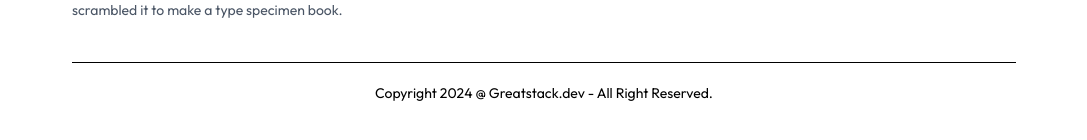
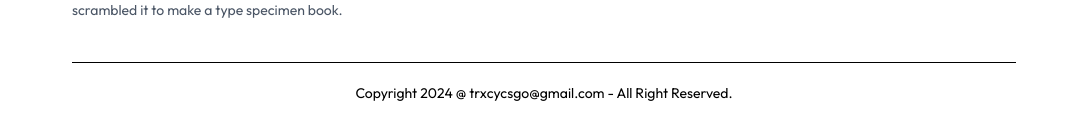
Before and after one commit to tdogcodes/Prescripto-Healthcare, a React (Vite) app in the folder prescripto/: page /appointment/1 in a window 1280 px wide. Shown: the part 382-522 px from the top of the page, without its empty margins (96-1183 px from the left). Built offline with nearby package versions, Linux system fonts and the light colour scheme.

Commit message:
updated footer

```diff
--- a/prescripto/src/components/Footer.jsx
+++ b/prescripto/src/components/Footer.jsx
@@ -34,7 +34,7 @@ const Footer = () => {
         {/* Copyright Text */}
         <div>
             <hr />
-            <p className='py-5 text-sm text-center '>Copyright 2024 @ Greatstack.dev - All Right Reserved.</p>
+            <p className='py-5 text-sm text-center '>Copyright 2024 @ trxcycsgo@gmail.com - All Right Reserved.</p>
         </div>
     </div>
   )
```
